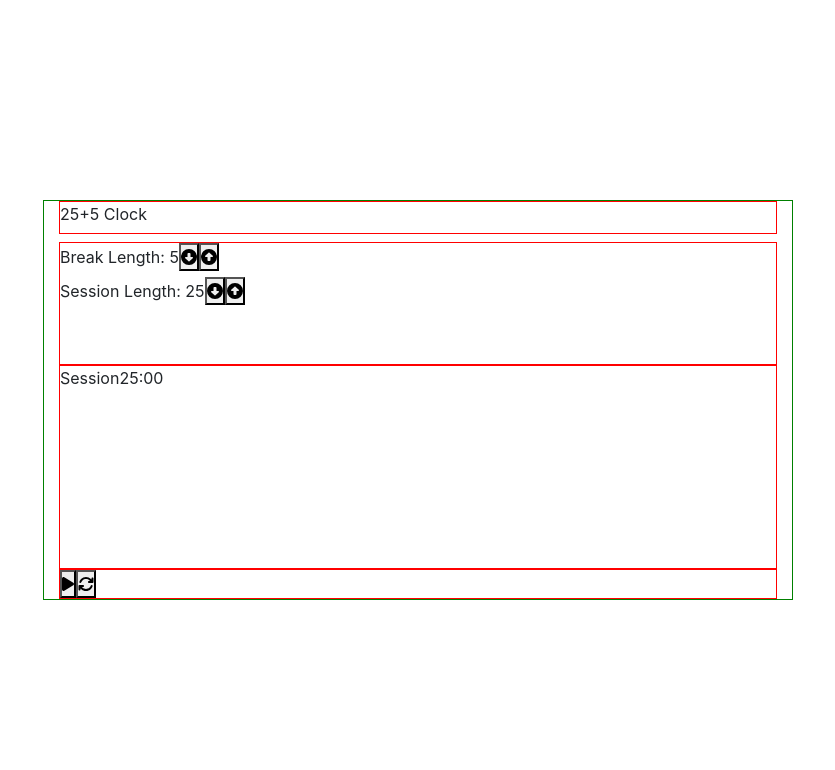
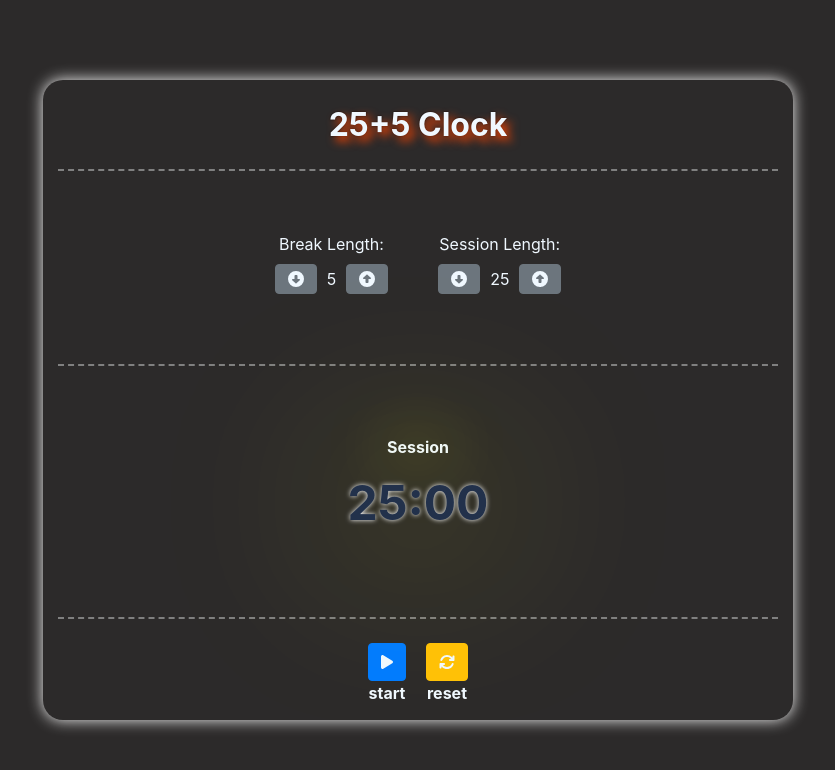
Before and after one commit to ingGGRM/freeCodeCamp-Certifications, a React (Vite) app in the folder frontEnd-development-libraries/25-5-clock/: page / in a window 1280 px wide. Shown: the top 770 px of the page, without its empty margins (222-1057 px from the left). Built offline with nearby package versions, Linux system fonts and the light colour scheme.

Commit message:
Certification3: 25 + 5 Clock  - Added some CSS style to let elements look as intended

```diff
--- a/frontEnd-development-libraries/25-5-clock/index.html
+++ b/frontEnd-development-libraries/25-5-clock/index.html
@@ -12,7 +12,7 @@
 		<meta name="viewport" content="width=device-width, initial-scale=1.0" />
 		<title>25 + 5 Clock by ingGGRM</title>
 	</head>
-	<body>
+	<body class="container-fluid">
 		<div id="root" class="container-fluid"></div>
 		<script type="module" src="/src/main.jsx"></script>
 	</body>
--- a/frontEnd-development-libraries/25-5-clock/src/index.css
+++ b/frontEnd-development-libraries/25-5-clock/src/index.css
@@ -1,48 +1,130 @@
-:root {
-	font-family: Inter, Avenir, Helvetica, Arial, sans-serif;
-	font-size: 16px;
-	line-height: 24px;
-	font-weight: 400;
-
-	color-scheme: light dark;
-	color: rgba(255, 255, 255, 0.87);
-	/*background-color: #242424;*/
-	background-color: white;
-
+* {
+	padding: 0;
+	margin: 0;
+	box-sizing: border-box;
+	/*border: 1px solid red;*/
 	font-synthesis: none;
+	color: aliceblue;
 	text-rendering: optimizeLegibility;
 	-webkit-font-smoothing: antialiased;
 	-moz-osx-font-smoothing: grayscale;
 	-webkit-text-size-adjust: 100%;
 }
 
-* {
+body {
+	width: 100%;
+	height: 100%;
+	margin: 0;
 	padding: 0;
-	margin: 0;
-	box-sizing: border-box;
-}
-
-body {
-	height: 100%;
-	width: 100%;
+	background-color: rgb(44, 42, 42);
 }
 
 #root {
 	height: 100vh;
 	width: 100%;
+	min-width: 450px;
+	display: flex;
+	align-items: center;
+	justify-content: center;
+	padding: 0;
+	margin: 0;
+}
+
+#container {
+	background-color: rgb(44, 42, 42);
+	border-radius: 20px;
+	box-shadow: 0 0 15px whitesmoke;
+	height: 80%;
+	width: 60%;
+	min-width: 400px;
+	display: grid;
+	grid-template-rows: 1fr 2fr 3fr 1fr;
+	overflow: hidden;
+	border: hidden;
+}
+
+#title {
+	display: flex;
+	align-items: center;
+	justify-content: center;
+	line-height: 100%;
+	font-size: 2em;
+	font-weight: bold;
+	text-shadow: 5px 5px 10px orangered, 0 0 2px black;
+	border-bottom: 2px dashed gray;
+	padding: 10px 0;
+}
+
+#settings-panel {
+	display: flex;
+	align-items: center;
+	justify-content: center;
+	gap: 50px;
+	font-size: auto;
+}
+
+#break-label,
+#session-label {
+	display: block;
+	text-align: center;
+}
+
+.control {
 	display: flex;
 	align-items: center;
 	justify-content: center;
 }
 
-#container {
-	border: 1px solid green;
-	height: 50%;
-	width: 60%;
-	display: grid;
-	grid-template-rows: 1fr 3fr 5fr;
+.control button {
+	display: flex;
+	align-items: center;
+	justify-content: center;
 }
 
-#container > * {
-	border: 1px solid red;
+.control label {
+	margin: 0 10px;
 }
+
+#display {
+	display: flex;
+	flex-direction: column;
+	align-items: center;
+	justify-content: center;
+	border-top: 2px dashed gray;
+	border-bottom: 2px dashed gray;
+	padding: 10px 0;
+	margin: 10px 0;
+}
+
+#display > * {
+	will-change: filter;
+	filter: drop-shadow(0 0 2em yellow);
+}
+
+#timer-label {
+	display: block;
+	font-weight: bold;
+}
+
+#time-left {
+	font-size: 3em;
+	font-weight: bold;
+	text-shadow: 0 0 5px white;
+	color: rgb(34, 49, 75);
+}
+
+#control-panel {
+	display: flex;
+	align-items: center;
+	justify-content: center;
+}
+
+#control-panel label {
+	display:flex;
+	flex-direction: column;
+	justify-content: center;
+	align-items: center;
+	margin: 10px;
+	font-variant: small-caps;
+	font-weight: bold;
+}
--- a/frontEnd-development-libraries/25-5-clock/src/main.jsx
+++ b/frontEnd-development-libraries/25-5-clock/src/main.jsx
@@ -11,7 +11,11 @@ import { faRefresh } from "@fortawesome/free-solid-svg-icons";
 
 const icons = {
 	arrowDown: (
-		<FontAwesomeIcon icon={faArrowAltCircleDown} pointerEvents="none" />
+		<FontAwesomeIcon
+			icon={faArrowAltCircleDown}
+			pointerEvents="none"
+			color="green"
+		/>
 	),
 	arrowUp: <FontAwesomeIcon icon={faArrowAltCircleUp} pointerEvents="none" />,
 	play: <FontAwesomeIcon icon={faPlay} pointerEvents="none" />,
@@ -81,47 +85,51 @@ class App extends React.Component {
 	render() {
 		return (
 			<div id="container" className="container-fluid">
-				<label id="title">25+5 Clock</label>
+				<div id="title">25+5 Clock</div>
 				<div id="settings-panel">
 					<div id="break-panel">
-						<label id="break-label">
-							Break Length:
-							<span id="break-length">{` ${this.state.break}`}</span>
-						</label>
+						<label id="break-label">Break Length:</label>
+						<div className="control">
 							<button
 								id="break-decrement"
 								onClick={this.clickHandler}
 								value="breakDown"
+								className="btn btn-secondary"
 							>
 								{icons.arrowDown}
 							</button>
+							<label id="break-length">{` ${this.state.break}`}</label>
 							<button
 								id="break-increment"
 								onClick={this.clickHandler}
 								value="breakUp"
+								className="btn btn-secondary"
 							>
 								{icons.arrowUp}
 							</button>
 						</div>
+					</div>
 					<div id="session-panel">
-						<label id="session-label">
-							Session Length:
-							<span id="session-length">{` ${this.state.session}`}</span>
+						<label id="session-label">Session Length:</label>
+						<div className="control">
 							<button
 								id="session-decrement"
 								onClick={this.clickHandler}
 								value="sessionDown"
+								className="btn btn-secondary"
 							>
 								{icons.arrowDown}
 							</button>
+							<label id="session-length">{` ${this.state.session}`}</label>
 							<button
 								id="session-increment"
 								onClick={this.clickHandler}
 								value="sessionUp"
+								className="btn btn-secondary"
 							>
 								{icons.arrowUp}
 							</button>
-						</label>
+						</div>
 					</div>
 				</div>
 				<div id="display">
@@ -129,8 +137,18 @@ class App extends React.Component {
 					<label id="time-left">{this.state.timer}</label>
 				</div>
 				<div id="control-panel">
-					<button id="start_stop">{icons.play}</button>
-					<button id="reset">{icons.reset}</button>
+					<label>
+						<button id="start_stop" className="btn btn-primary">
+							{icons.play}
+						</button>
+						start
+					</label>
+					<label>
+						<button id="reset" className="btn btn-warning">
+							{icons.reset}
+						</button>
+						reset
+					</label>
 				</div>
 			</div>
 		);
```
Lines whose indentation alone changed are shown as unchanged.
